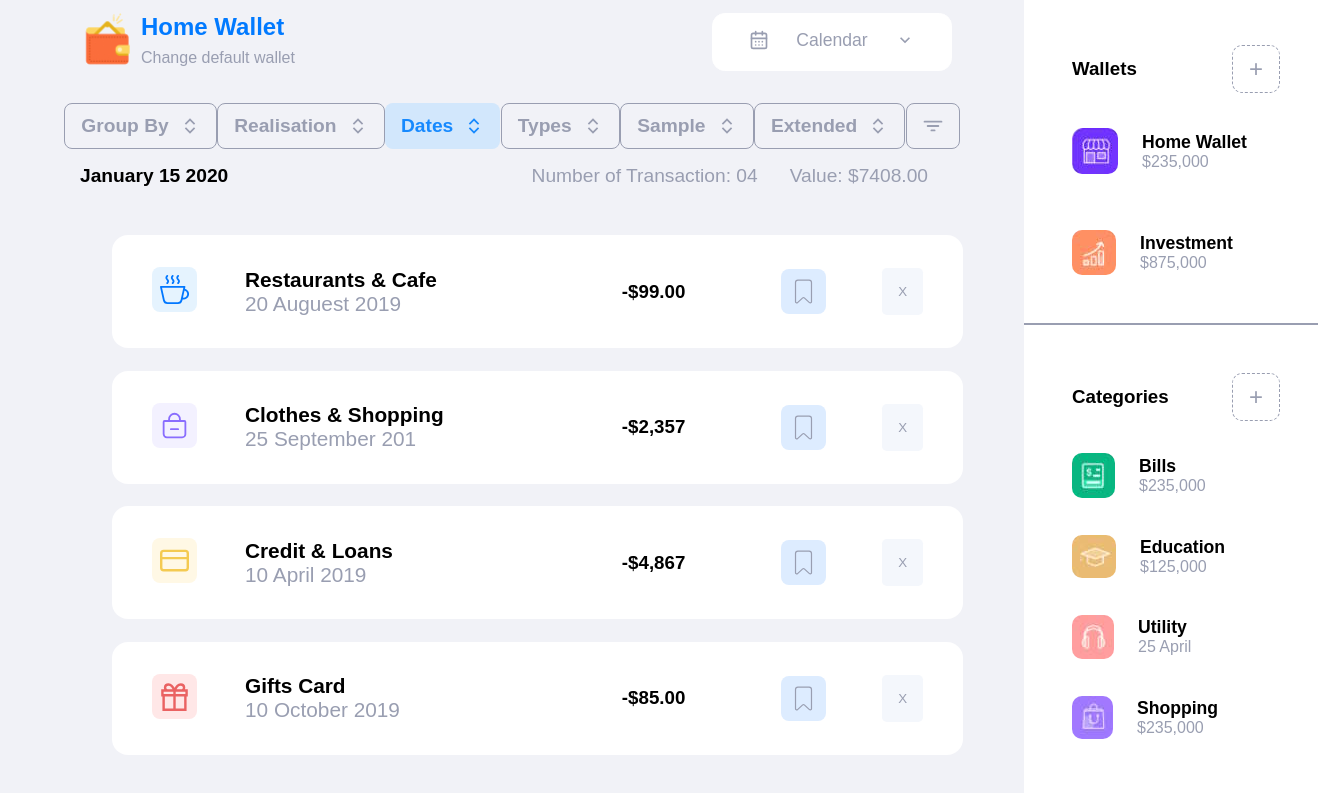
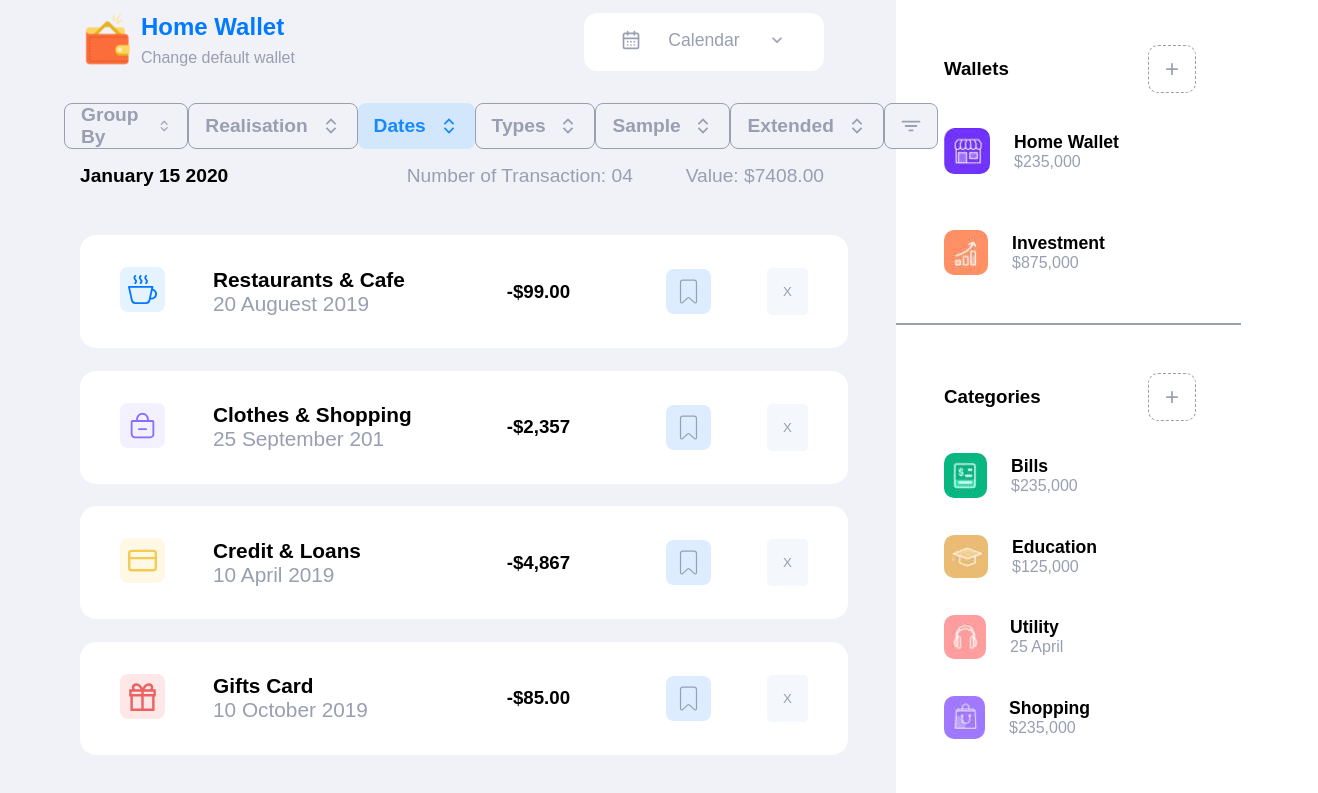
Before and after one commit to RasaZuk/project-budget, a website: page index.html in a window 1280 px wide. Shown: the part 99-892 px from the top of the page, 1318 px wide, since content can reach past the window. Drawn offline with Linux system fonts and the light colour scheme.

Commit message:
correcting

```diff
--- a/style.css
+++ b/style.css
@@ -17,7 +17,7 @@ main {
     background-color: rgb(241, 242, 247);
     display: flex;
     flex-direction: column;
-    width: 80%;
+    width: 70%;
     min-height: 100vh;
     padding: 1rem 4rem 1rem 4rem;
 }
@@ -145,7 +145,7 @@ header nav a {
     height: 2.9rem;
     padding: 1rem;
     align-items: center;
-    gap: 0.7rem;
+    gap: 0.8rem;
 }
 
 
@@ -164,7 +164,7 @@ header nav a {
     display: flex;
     gap: 1rem;
     justify-content: space-between;
-    margin: 1rem 2rem 2rem 1rem;
+    margin: 1rem 0.5rem 2rem 1rem;
     align-items: center;
 }
 
@@ -179,7 +179,7 @@ header nav a {
     flex-direction: row;
     color: rgb(153, 158, 177);
     font-size: 1.2rem;
-    gap: 2rem;
+    gap: 3.3rem;
 }
 
 .listing {
@@ -187,12 +187,12 @@ header nav a {
     flex-direction: row;
     background-color: white;
     gap: 1rem;
-    margin: 1rem 2rem 1.4rem 3rem;
+    margin: 1rem 2rem 1.4rem 1rem;
     padding: 1.5rem;
     border-radius: 1rem;
     align-items: center;
-    width: 95%;
     justify-content: start;
+    width: 100%;
 }
 
 .listing :nth-child(2) {
@@ -247,7 +247,7 @@ header nav a {
 aside {
     display: flex;
     flex-direction: column;
-    width: 330px;
+    width: 300px;
 }
 
 .top-line {
```
